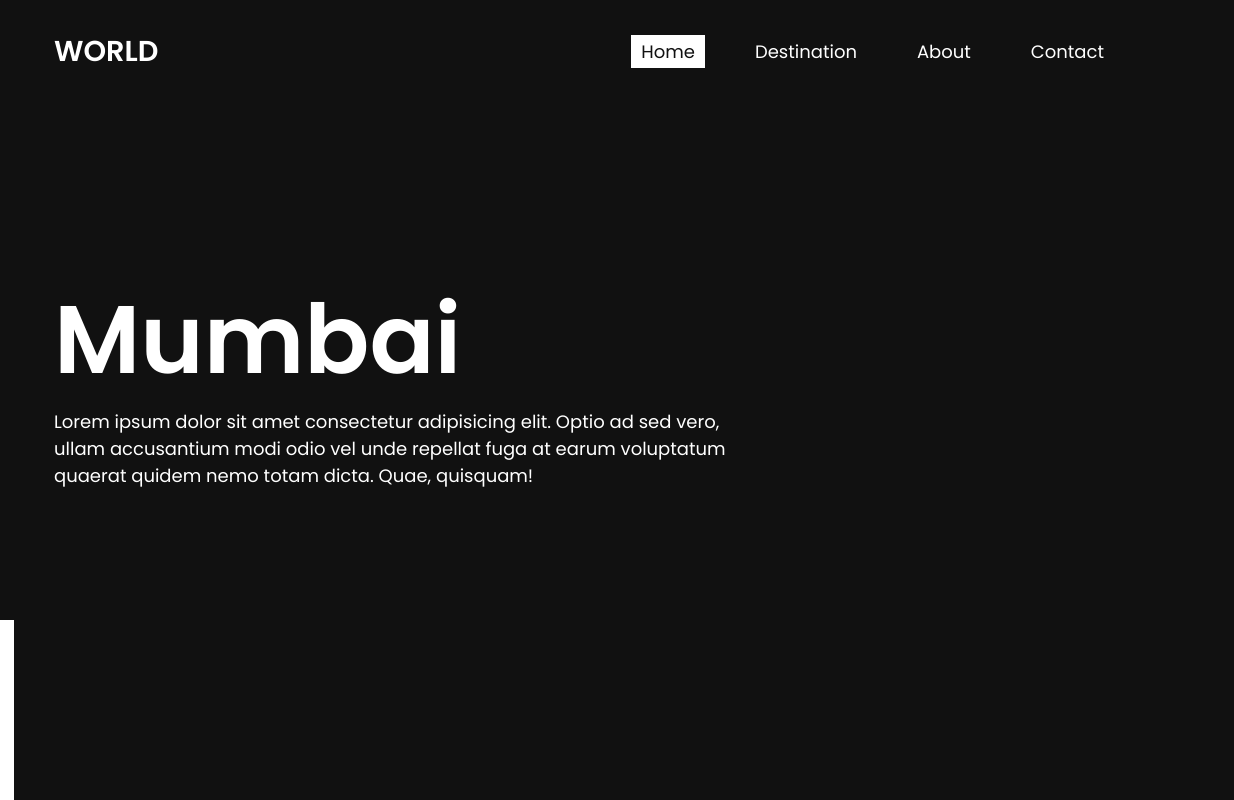
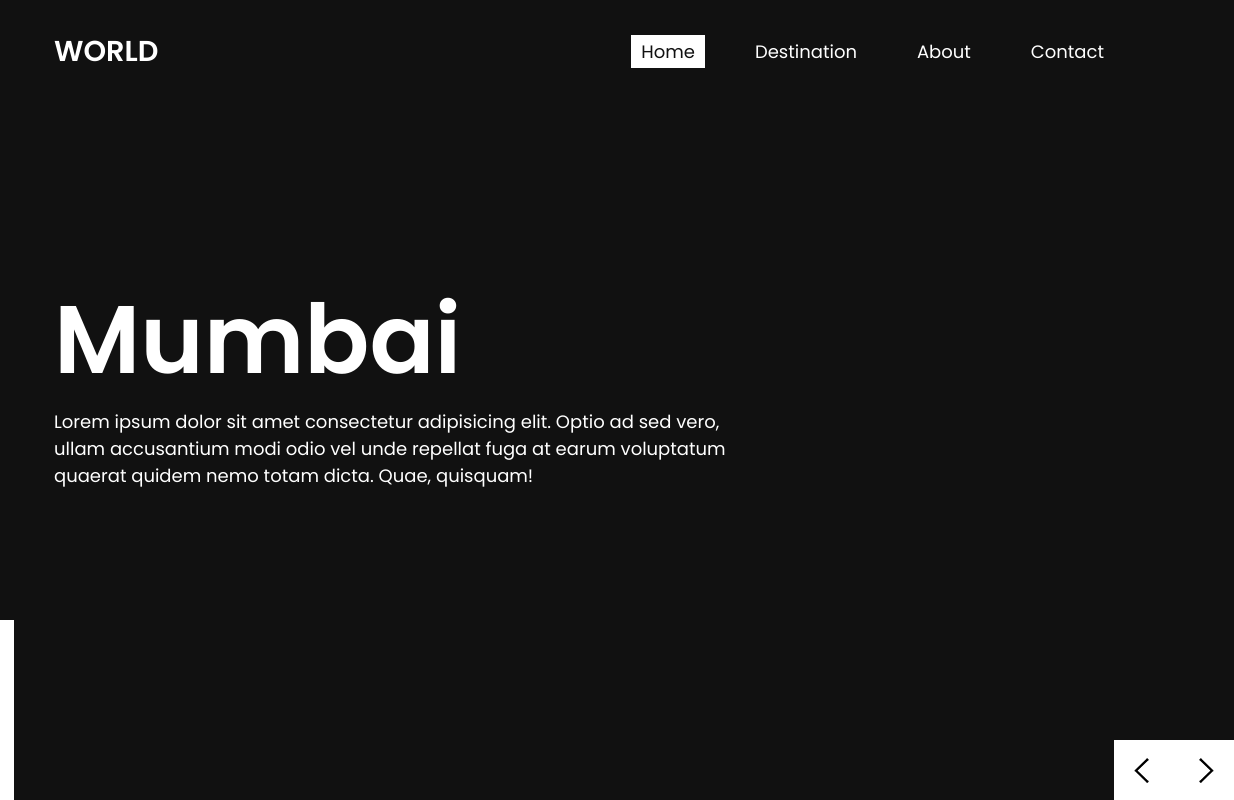
Before and after one commit to zpratikpathak/Travel-India, a website: page public/index.html in a window 1280 px wide. Shown: the full height of the page, 46-1280 px from the left. Drawn offline with Linux system fonts and the light colour scheme.

Commit message:
Navigation Control Complleted

```diff
--- a/public/index.html
+++ b/public/index.html
@@ -67,6 +67,7 @@
           </div>
         </div>
 
+        <!-- Social Media Icons -->
         <ul class="sci">
           <li>
             <a href="#"><img src="./icons/facebook.png" alt="" /></a>
@@ -78,6 +79,12 @@
             <a href="#"><img src="./icons/twitter.png" alt="" /></a>
           </li>
         </ul>
+
+        <!-- Navigation Buttons -->
+        <ul class="controls">
+          <li><img src="./icons/left.png" alt="" /></li>
+          <li><img src="./icons/right.png" alt="" /></li>
+        </ul>
       </div>
     </section>
 
--- a/public/style.css
+++ b/public/style.css
@@ -125,3 +125,19 @@ section {
   display: inline-block;
   max-height: 24px;
 }
+
+.controls {
+  position: absolute;
+  bottom: 0;
+  right: 0;
+  display: flex;
+}
+
+.controls li {
+  width: 60px;
+  height: 60px;
+  display: flex;
+  justify-content: center;
+  align-items: center;
+  background: #fff;
+}
```
Also changed, not shown: public/icons/left.png (added), public/icons/right.png (added).
